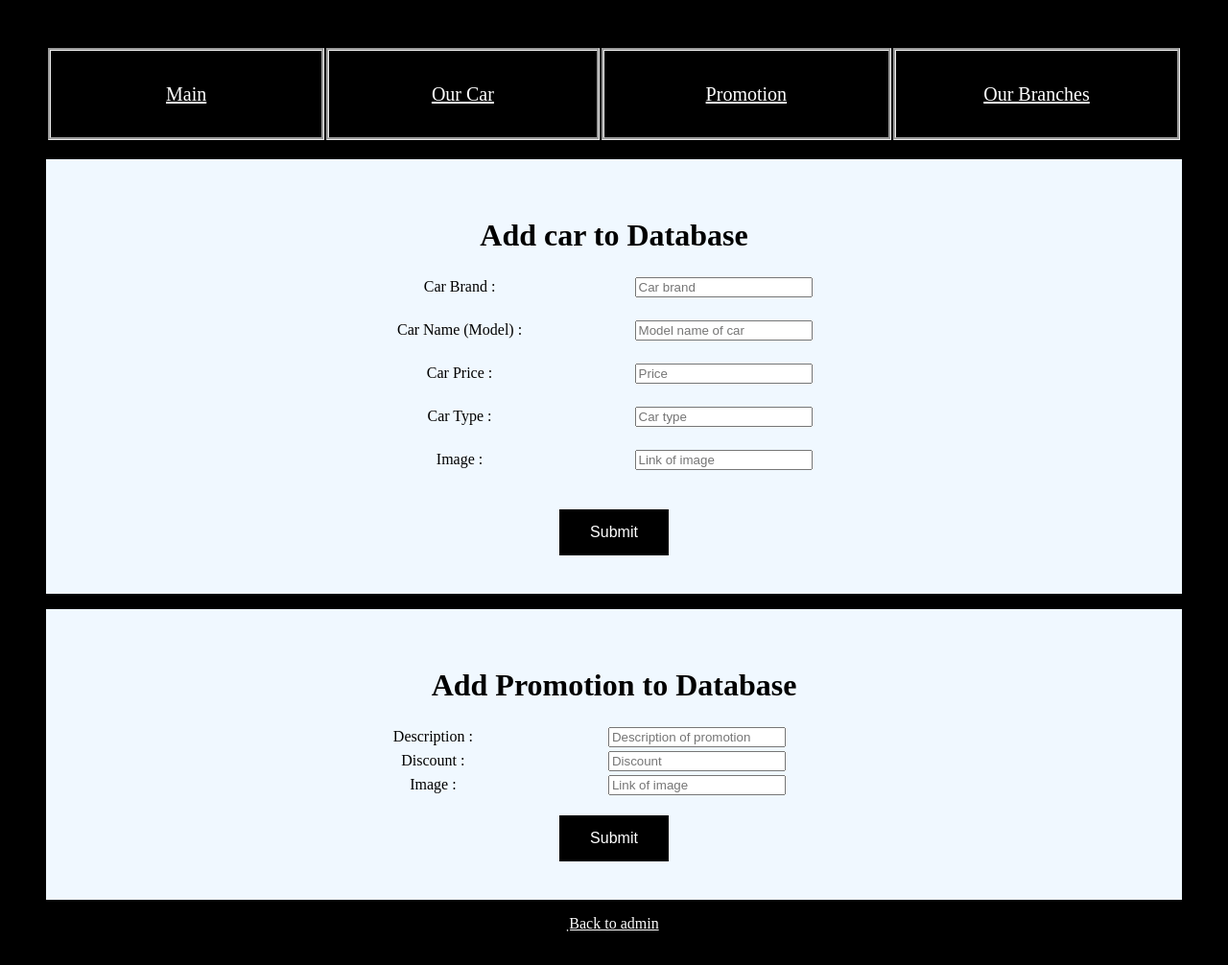
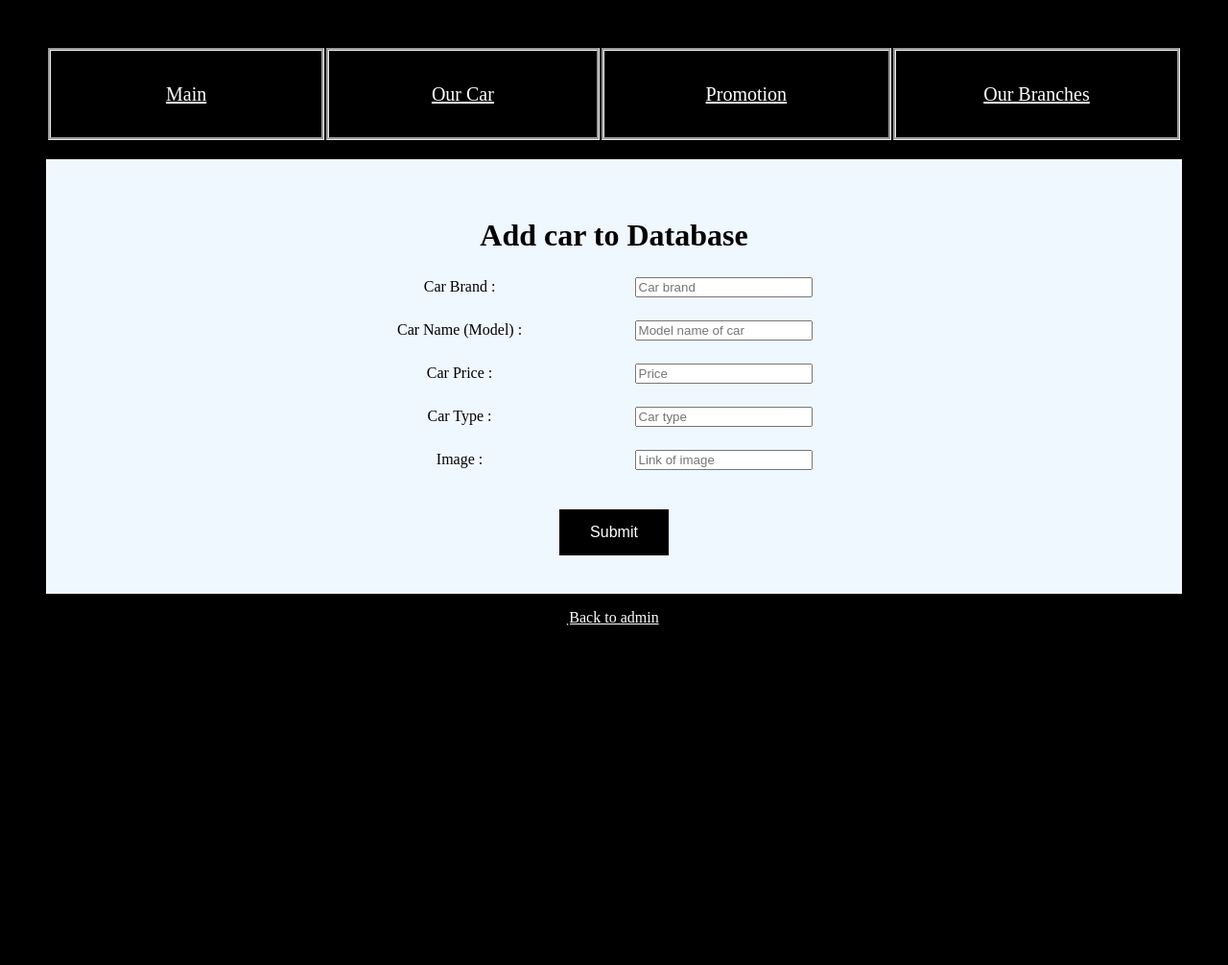
Before and after one commit to plnich19/Car-Rental-WebApp, a plain HTML site: page add.html in a window 1280 px wide. Shown: the whole page at 96% size. After the commit the page ends 800 px from the top, so only its background shows below. Drawn offline with nearby package versions, Linux system fonts and the light colour scheme.

Commit message:
Update add.html

```diff
--- a/add.html
+++ b/add.html
@@ -68,32 +68,6 @@
               </form>
             </div>
 
-              <form id="proform" class="Box">
-                    <h1>Add Promotion to Database</h1>
-                    <table align="center" width="50%" id="addtable">
-                    <tr>
-                    <div class="form-group">
-                      <td><label for="DESCRIPTION">Description : </label></td>
-                      <td><input class="form-control" id="DESCRIPTION" placeholder="Description of promotion"></td>
-                    </div>
-                    </tr>
-
-                    <tr>
-                      <td><label for="DISCOUNT">Discount : </label></td>
-                      <td><input class="form-control" id="DISCOUNT" placeholder="Discount"></td>
-                    </tr>
-
-                    <tr>
-                    <div class="form-group">
-                        <td><label for="img">Image : </label></td>
-                        <td><input type="url" class="form-control" id="img" placeholder="Link of image"></td>
-                    </div>
-                    </tr>
-                    </table>
-                    <br>
-                    <button type="submit" class="buttonsub">Submit</button>
-
-                  </form>
 
              <p><a href="admin.html">ฺBack to admin</a></p>
         </main>
```
